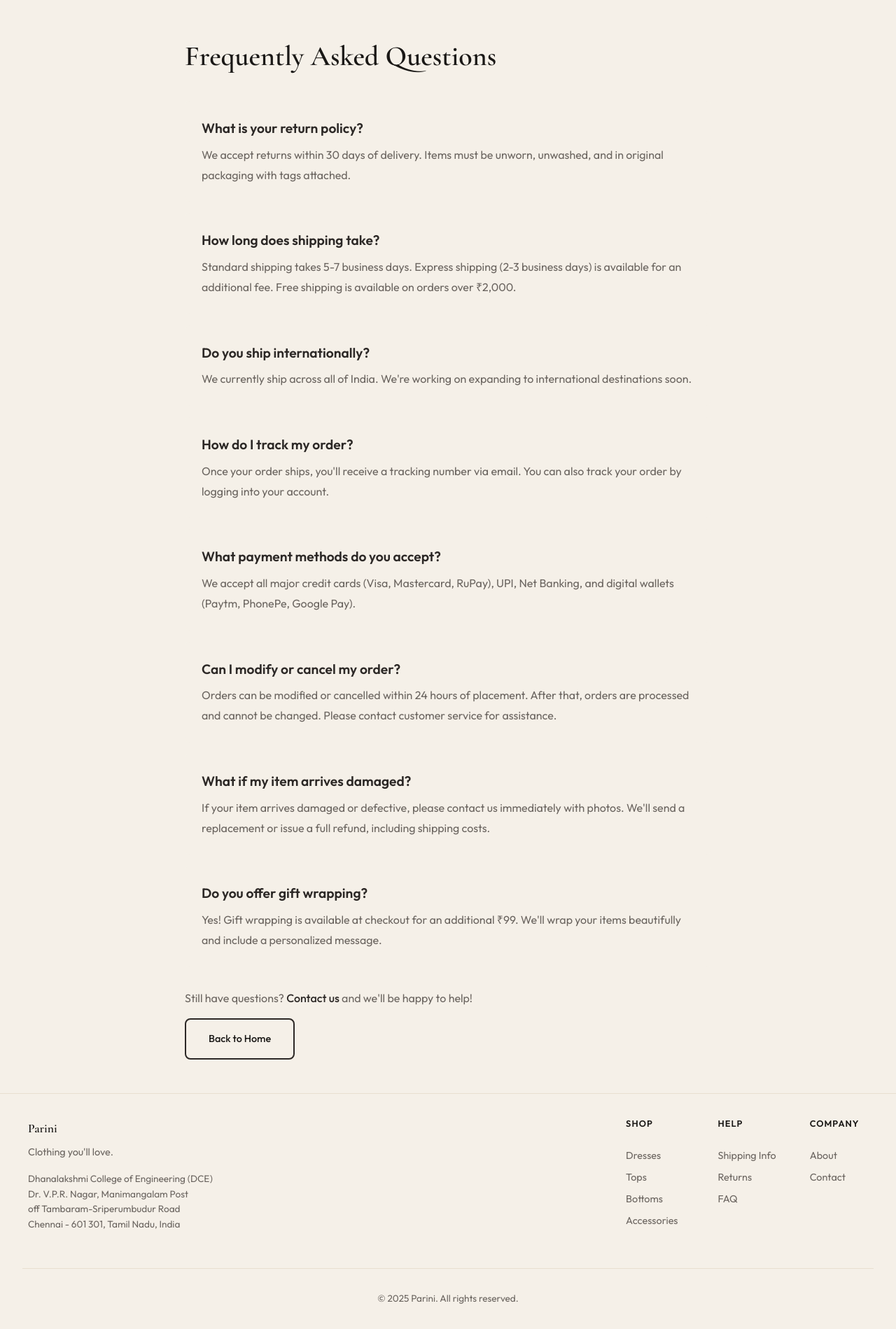
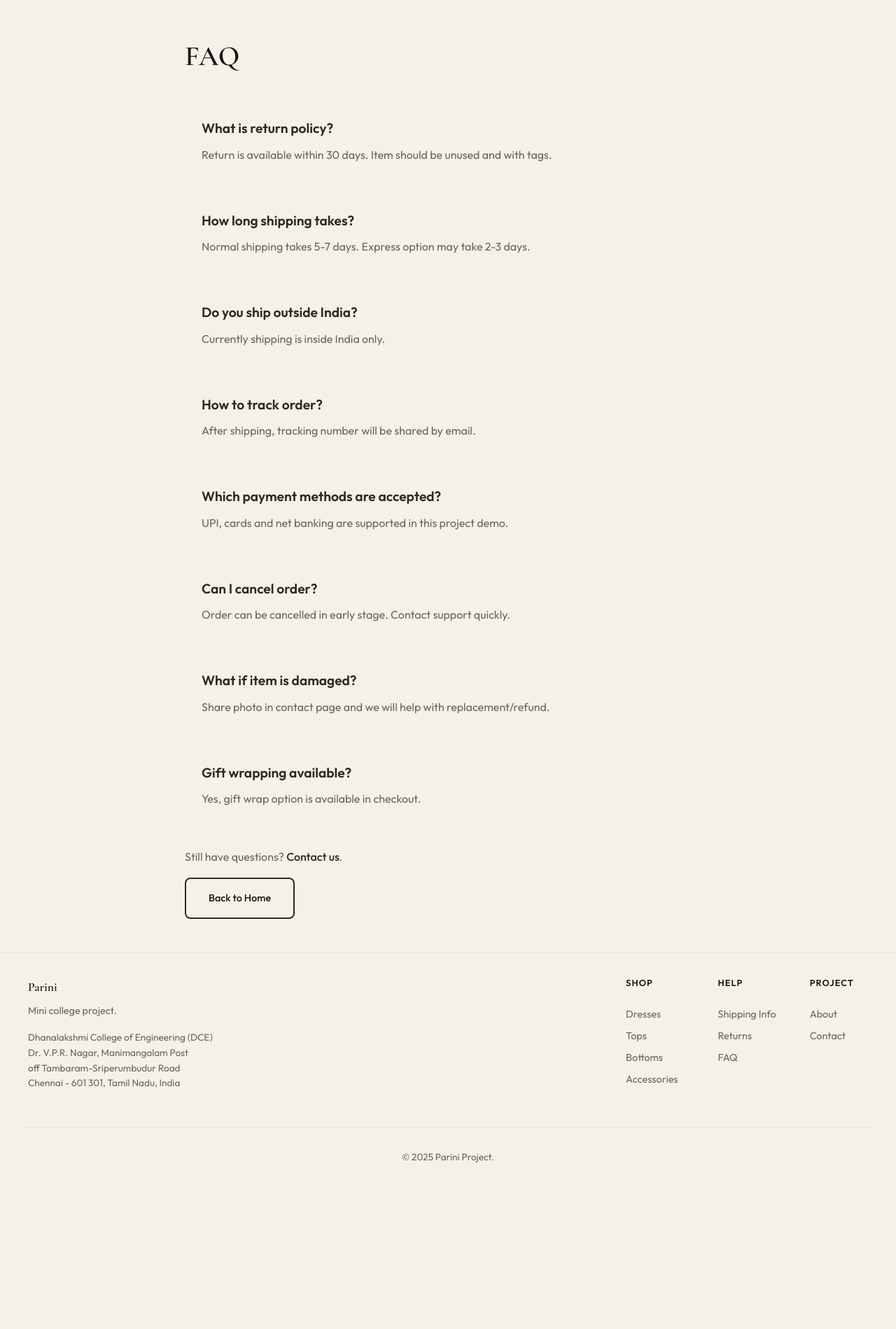
Before and after one commit to Naresh-Kumar-K/pariniPoject, a Flask app: template garment-shop/templates/faq.html in a window 1280 px wide. Shown: the part 89-1988 px from the top of the page at 70% size. After the commit the page ends 1750 px from the top, so only its background shows below. Run offline with Flask 3, Linux system fonts and the light colour scheme; the template is opened without the code that fills it, so the values that code supplies are empty.

Commit message:
Refactor garment shop application to improve code readability and maintainability. Simplified function definitions, enhanced comments for clarity, and updated template titles and text for consistency. Adjusted product and cart handling logic for better performance and user experience.

```diff
--- a/garment-shop/app.py
+++ b/garment-shop/app.py
@@ -1,12 +1,13 @@
 """
-Parini — Clothing Shop
-Flask-based e-commerce platform for clothing and accessories.
+Parini clothing shop
+Simple Flask mini project (college)
 """
 import os
 import random
 from flask import Flask, render_template, request, redirect, url_for, session, flash, Response, abort
 
 app = Flask(__name__)
+# using env key if available, else default for local testing
 app.secret_key = os.environ.get("SECRET_KEY", "dev-secret-change-in-production")
 
 PRODUCTS = [
@@ -44,7 +45,7 @@ def get_product(pid):
     return None
 
 
-def get_product_by_image_id(image_id: str):
+def get_product_by_image_id(image_id):
     for p in PRODUCTS:
         if p.get("image") == image_id:
             return p
@@ -90,11 +91,17 @@ def get_cart():
 
 
 def get_cart_total():
-    return sum(item["price"] * item["quantity"] for item in get_cart())
+    total = 0
+    for item in get_cart():
+        total += item["price"] * item["quantity"]
+    return total
 
 
 def get_cart_count():
-    return sum(item["quantity"] for item in get_cart())
+    count = 0
+    for item in get_cart():
+        count += item["quantity"]
+    return count
 
 
 def get_wishlist():
@@ -110,7 +117,7 @@ def inject_cart_count():
     return {"cart_count": get_cart_count()}
 
 
-def _svg_escape(text: str) -> str:
+def _svg_escape(text):
     return (
         (text or "")
         .replace("&", "&amp;")
@@ -121,8 +128,8 @@ def _svg_escape(text: str) -> str:
     )
 
 
-def _accent_from_id(image_id: str) -> str:
-    # Deterministic color from the image id.
+def _accent_from_id(image_id):
+    # generate a repeatable color from image id
     h = 0
     for ch in (image_id or ""):
         h = (h * 31 + ord(ch)) & 0xFFFFFFFF
@@ -130,9 +137,8 @@ def _accent_from_id(image_id: str) -> str:
     return f"hsl({hue} 45% 52%)"
 
 
-def _icon_path_for_category(category: str) -> str:
-    # Simple icon silhouettes (very lightweight, looks good in cards).
-    # Paths are designed for a 400x520 viewBox.
+def _icon_path_for_category(category):
+    # category icons for svg card
     if category == "dresses":
         # Dress silhouette
         return (
@@ -244,7 +250,7 @@ def product_image(image_id):
 
 @app.route("/")
 def index():
-    # Check if user is registered, redirect to signup if not
+    # redirect to signup if user not registered yet
     if not session.get("user_registered"):
         return redirect(url_for("signup"))
 
@@ -252,17 +258,17 @@ def index():
     min_price = request.args.get("minPrice", type=lambda x: int(x) if x else None)
     max_price = request.args.get("maxPrice", type=lambda x: int(x) if x else None)
     search = request.args.get("search", "").strip()
-    show_search_modal = bool(search)  # Show modal if there's a search query
+    show_search_modal = bool(search)
 
-    # For the main page, don't filter by search - show all products
+    # main products section (search shown in modal separately)
     products = get_filtered_products(category, min_price, max_price, "")
     featured = PRODUCTS[:8]
 
-    # Get random dresses for hero section (3 items)
+    # random 3 dresses for hero
     dresses = [p for p in PRODUCTS if p["category"] == "dresses"]
     random_dresses = random.sample(dresses, min(len(dresses), 3))  # Show 3 random dresses
 
-    # Get search results separately for the modal
+    # search results for modal
     search_results = []
     if search:
         search_results = get_filtered_products("all", None, None, search)
@@ -348,7 +354,7 @@ def cart_page():
 @app.route("/cart/update", methods=["POST"])
 def update_cart():
     index = request.form.get("index", type=int)
-    action = request.form.get("action")  # "plus", "minus", "remove"
+    action = request.form.get("action")  # plus / minus / remove
     cart = list(get_cart())
     if 0 <= index < len(cart):
         if action == "remove":
@@ -378,7 +384,7 @@ def wishlist_toggle():
 
 @app.route("/checkout", methods=["GET", "POST"])
 def checkout():
-    # Check if user is registered
+    # allow checkout only for signed up user
     if not session.get("user_registered"):
         flash("Please sign up to proceed with checkout.")
         return redirect(url_for("signup"))
@@ -421,12 +427,12 @@ def signup():
         city = request.form.get("city", "").strip()
         zip_code = request.form.get("zip_code", "").strip()
 
-        # Validate required fields
+        # required fields check
         if not all([name, email, password]):
             flash("Please fill in all required fields (Name, Email, Password).")
             return render_template("signup.html")
 
-        # Store user data in session
+        # store basic user data in session (no database in this mini project)
         session["user_registered"] = True
         session["user_data"] = {
             "name": name,
@@ -445,17 +451,19 @@ def signup():
 
 @app.route("/category/<category_name>")
 def category_page(category_name):
-    # Check if user is registered, redirect to signup if not
+    # allow only signed up users
     if not session.get("user_registered"):
         return redirect(url_for("signup"))
 
-    # Validate category
-    category_map = {c["id"]: c["label"] for c in CATEGORIES}
+    # map category id -> label
+    category_map = {}
+    for c in CATEGORIES:
+        category_map[c["id"]] = c["label"]
     if category_name not in category_map:
         flash("Category not found.")
         return redirect(url_for("index"))
 
-    # Get products for this category
+    # fetch products for selected category
     products = get_filtered_products(category_name, None, None, "")
     category_label = category_map[category_name]
 
--- a/garment-shop/templates/base.html
+++ b/garment-shop/templates/base.html
@@ -3,7 +3,7 @@
 <head>
   <meta charset="UTF-8">
   <meta name="viewport" content="width=device-width, initial-scale=1.0">
-  <title>{% block title %}Parini{% endblock %}</title>
+  <title>{% block title %}Parini Project{% endblock %}</title>
   <link rel="preconnect" href="https://fonts.googleapis.com">
   <link rel="preconnect" href="https://fonts.gstatic.com" crossorigin>
   <link href="https://fonts.googleapis.com/css2?family=Cormorant+Garamond:ital,wght@0,400;0,600;1,400&family=Outfit:wght@300;400;500;600&display=swap" rel="stylesheet">
@@ -36,7 +36,7 @@
           &#128722;
           <span class="cart-count {% if cart_count and cart_count > 0 %}has-items{% endif %}">{{ cart_count or 0 }}</span>
         </a>
-        <a href="{{ url_for('login') }}" class="icon-btn" aria-label="Account" style="text-decoration:none;color:inherit;">{% if session.get('user_registered') %}Account{% else %}Sign Up{% endif %}</a>
+        <a href="{{ url_for('login') }}" class="icon-btn" aria-label="Account" style="text-decoration:none;color:inherit;">{% if session.get('user_registered') %}My Account{% else %}Sign Up{% endif %}</a>
       </div>
     </div>
   </header>
@@ -61,7 +61,7 @@
     <div class="footer-inner">
       <div class="footer-brand">
         <p class="footer-logo">Parini</p>
-        <p class="footer-tagline">Clothing you'll love.</p>
+        <p class="footer-tagline">Mini college project.</p>
         <p style="font-size:0.85rem;color:var(--color-muted);margin-top:1rem;line-height:1.6;">
           Dhanalakshmi College of Engineering (DCE)<br>
           Dr. V.P.R. Nagar, Manimangalam Post<br>
@@ -84,14 +84,14 @@
           <a href="{{ url_for('faq_page') }}">FAQ</a>
         </div>
         <div class="footer-col">
-          <h4>Company</h4>
+          <h4>Project</h4>
           <a href="{{ url_for('about_page') }}">About</a>
           <a href="{{ url_for('contact_page') }}">Contact</a>
         </div>
       </div>
     </div>
     <div class="footer-bottom">
-      <p class="footer-copy">&copy; 2025 Parini. All rights reserved.</p>
+      <p class="footer-copy">&copy; 2025 Parini Project.</p>
     </div>
   </footer>
   {% endif %}
--- a/garment-shop/templates/cart.html
+++ b/garment-shop/templates/cart.html
@@ -1,8 +1,8 @@
 {% extends "base.html" %}
-{% block title %}Your Cart — Parini{% endblock %}
+{% block title %}Cart - Parini{% endblock %}
 {% block main %}
 <div class="cart-page" style="max-width:900px;margin:0 auto;padding:2rem 1.5rem;">
-  <h1 class="section-title" style="text-align:left;margin-bottom:1.5rem;">Your Cart</h1>
+  <h1 class="section-title" style="text-align:left;margin-bottom:1.5rem;">Cart</h1>
   {% if cart %}
   <div class="cart-items" style="margin-bottom:2rem;">
     {% for item in cart %}
@@ -25,7 +25,7 @@
   </div>
   <div style="padding:1rem 0;border-top:1px solid var(--color-sand);">
     <p style="font-size:1.1rem;margin-bottom:1rem;">Subtotal: <strong>₹{{ "{:,}".format(total) }}</strong></p>
-    <a href="{{ url_for('checkout') }}" class="btn btn-primary">Proceed to Checkout</a>
+    <a href="{{ url_for('checkout') }}" class="btn btn-primary">Checkout</a>
   </div>
   {% else %}
   <p class="cart-empty" style="padding:2rem;text-align:center;color:var(--color-muted);">Your cart is empty.</p>
--- a/garment-shop/templates/faq.html
+++ b/garment-shop/templates/faq.html
@@ -1,53 +1,53 @@
 {% extends "base.html" %}
-{% block title %}FAQ — Parini{% endblock %}
+{% block title %}FAQ - Parini{% endblock %}
 {% block main %}
 <div style="max-width:800px;margin:0 auto;padding:3rem 1.5rem;">
-  <h1 style="font-family:var(--font-display);font-size:2.5rem;margin-bottom:1rem;">Frequently Asked Questions</h1>
+  <h1 style="font-family:var(--font-display);font-size:2.5rem;margin-bottom:1rem;">FAQ</h1>
 
   <div style="margin-top:2rem;">
     <div style="background:var(--color-cream);padding:1.5rem;border-radius:var(--radius);margin-bottom:1rem;">
-      <h3 style="font-size:1.2rem;margin-bottom:0.5rem;color:var(--color-charcoal);">What is your return policy?</h3>
-      <p style="color:var(--color-muted);line-height:1.8;">We accept returns within 30 days of delivery. Items must be unworn, unwashed, and in original packaging with tags attached.</p>
+      <h3 style="font-size:1.2rem;margin-bottom:0.5rem;color:var(--color-charcoal);">What is return policy?</h3>
+      <p style="color:var(--color-muted);line-height:1.8;">Return is available within 30 days. Item should be unused and with tags.</p>
     </div>
 
     <div style="background:var(--color-cream);padding:1.5rem;border-radius:var(--radius);margin-bottom:1rem;">
-      <h3 style="font-size:1.2rem;margin-bottom:0.5rem;color:var(--color-charcoal);">How long does shipping take?</h3>
-      <p style="color:var(--color-muted);line-height:1.8;">Standard shipping takes 5-7 business days. Express shipping (2-3 business days) is available for an additional fee. Free shipping is available on orders over ₹2,000.</p>
+      <h3 style="font-size:1.2rem;margin-bottom:0.5rem;color:var(--color-charcoal);">How long shipping takes?</h3>
+      <p style="color:var(--color-muted);line-height:1.8;">Normal shipping takes 5-7 days. Express option may take 2-3 days.</p>
     </div>
 
     <div style="background:var(--color-cream);padding:1.5rem;border-radius:var(--radius);margin-bottom:1rem;">
-      <h3 style="font-size:1.2rem;margin-bottom:0.5rem;color:var(--color-charcoal);">Do you ship internationally?</h3>
-      <p style="color:var(--color-muted);line-height:1.8;">We currently ship across all of India. We're working on expanding to international destinations soon.</p>
+      <h3 style="font-size:1.2rem;margin-bottom:0.5rem;color:var(--color-charcoal);">Do you ship outside India?</h3>
+      <p style="color:var(--color-muted);line-height:1.8;">Currently shipping is inside India only.</p>
     </div>
 
     <div style="background:var(--color-cream);padding:1.5rem;border-radius:var(--radius);margin-bottom:1rem;">
-      <h3 style="font-size:1.2rem;margin-bottom:0.5rem;color:var(--color-charcoal);">How do I track my order?</h3>
-      <p style="color:var(--color-muted);line-height:1.8;">Once your order ships, you'll receive a tracking number via email. You can also track your order by logging into your account.</p>
+      <h3 style="font-size:1.2rem;margin-bottom:0.5rem;color:var(--color-charcoal);">How to track order?</h3>
+      <p style="color:var(--color-muted);line-height:1.8;">After shipping, tracking number will be shared by email.</p>
     </div>
 
     <div style="background:var(--color-cream);padding:1.5rem;border-radius:var(--radius);margin-bottom:1rem;">
-      <h3 style="font-size:1.2rem;margin-bottom:0.5rem;color:var(--color-charcoal);">What payment methods do you accept?</h3>
-      <p style="color:var(--color-muted);line-height:1.8;">We accept all major credit cards (Visa, Mastercard, RuPay), UPI, Net Banking, and digital wallets (Paytm, PhonePe, Google Pay).</p>
+      <h3 style="font-size:1.2rem;margin-bottom:0.5rem;color:var(--color-charcoal);">Which payment methods are accepted?</h3>
+      <p style="color:var(--color-muted);line-height:1.8;">UPI, cards and net banking are supported in this project demo.</p>
     </div>
 
     <div style="background:var(--color-cream);padding:1.5rem;border-radius:var(--radius);margin-bottom:1rem;">
-      <h3 style="font-size:1.2rem;margin-bottom:0.5rem;color:var(--color-charcoal);">Can I modify or cancel my order?</h3>
-      <p style="color:var(--color-muted);line-height:1.8;">Orders can be modified or cancelled within 24 hours of placement. After that, orders are processed and cannot be changed. Please contact customer service for assistance.</p>
+      <h3 style="font-size:1.2rem;margin-bottom:0.5rem;color:var(--color-charcoal);">Can I cancel order?</h3>
+      <p style="color:var(--color-muted);line-height:1.8;">Order can be cancelled in early stage. Contact support quickly.</p>
     </div>
 
     <div style="background:var(--color-cream);padding:1.5rem;border-radius:var(--radius);margin-bottom:1rem;">
-      <h3 style="font-size:1.2rem;margin-bottom:0.5rem;color:var(--color-charcoal);">What if my item arrives damaged?</h3>
-      <p style="color:var(--color-muted);line-height:1.8;">If your item arrives damaged or defective, please contact us immediately with photos. We'll send a replacement or issue a full refund, including shipping costs.</p>
+      <h3 style="font-size:1.2rem;margin-bottom:0.5rem;color:var(--color-charcoal);">What if item is damaged?</h3>
+      <p style="color:var(--color-muted);line-height:1.8;">Share photo in contact page and we will help with replacement/refund.</p>
     </div>
 
     <div style="background:var(--color-cream);padding:1.5rem;border-radius:var(--radius);margin-bottom:1rem;">
-      <h3 style="font-size:1.2rem;margin-bottom:0.5rem;color:var(--color-charcoal);">Do you offer gift wrapping?</h3>
-      <p style="color:var(--color-muted);line-height:1.8;">Yes! Gift wrapping is available at checkout for an additional ₹99. We'll wrap your items beautifully and include a personalized message.</p>
+      <h3 style="font-size:1.2rem;margin-bottom:0.5rem;color:var(--color-charcoal);">Gift wrapping available?</h3>
+      <p style="color:var(--color-muted);line-height:1.8;">Yes, gift wrap option is available in checkout.</p>
     </div>
   </div>
 
   <div style="margin-top:2rem;">
-    <p style="color:var(--color-muted);margin-bottom:1rem;">Still have questions? <a href="{{ url_for('contact_page') }}" style="color:var(--color-charcoal);font-weight:500;">Contact us</a> and we'll be happy to help!</p>
+    <p style="color:var(--color-muted);margin-bottom:1rem;">Still have questions? <a href="{{ url_for('contact_page') }}" style="color:var(--color-charcoal);font-weight:500;">Contact us</a>.</p>
     <a href="{{ url_for('index') }}" class="btn btn-outline">Back to Home</a>
   </div>
 </div>
--- a/garment-shop/templates/login.html
+++ b/garment-shop/templates/login.html
@@ -1,12 +1,12 @@
 {% extends "base.html" %}
-{% block title %}Account — Parini{% endblock %}
+{% block title %}Account - Parini{% endblock %}
 {% block main %}
 <div style="max-width:500px;margin:2rem auto;padding:2rem;">
   <h2 style="font-family:var(--font-display);font-size:1.5rem;margin-bottom:1.5rem;">Account</h2>
 
   {% if user_data %}
   <div style="background:var(--color-cream);border:2px solid var(--color-sand);border-radius:var(--radius);padding:1.5rem;margin-bottom:2rem;">
-    <h3 style="font-size:1.1rem;margin-bottom:1rem;color:var(--color-charcoal);">Your Information</h3>
+    <h3 style="font-size:1.1rem;margin-bottom:1rem;color:var(--color-charcoal);">User Info</h3>
     <div style="display:flex;flex-direction:column;gap:0.75rem;font-size:0.95rem;">
       <div><strong>Name:</strong> {{ user_data.name }}</div>
       <div><strong>Email:</strong> {{ user_data.email }}</div>
--- a/garment-shop/templates/product.html
+++ b/garment-shop/templates/product.html
@@ -1,5 +1,5 @@
 {% extends "base.html" %}
-{% block title %}{{ product.name }} — Parini{% endblock %}
+{% block title %}{{ product.name }} - Parini{% endblock %}
 {% block main %}
 <div class="product-detail-page" style="max-width:1200px;margin:0 auto;padding:2rem 1.5rem;">
   <p style="margin-bottom:1rem;"><a href="{{ url_for('index') }}#shop" style="color:var(--color-muted);">&larr; Back to Shop</a></p>
@@ -9,7 +9,7 @@
       <span class="product-category">{{ product.category }}</span>
       <h1 class="product-detail-name" style="font-family:var(--font-display);font-size:1.5rem;font-weight:600;margin-bottom:0.5rem;">{{ product.name }}</h1>
       <p class="product-detail-price" style="font-size:1.25rem;font-weight:600;margin-bottom:1rem;">₹{{ "{:,}".format(product.price) }}</p>
-      <p class="product-detail-desc" style="font-size:0.9rem;color:var(--color-muted);margin-bottom:1.5rem;">Quality clothing, great fit. Free shipping on orders over ₹2,000.</p>
+      <p class="product-detail-desc" style="font-size:0.9rem;color:var(--color-muted);margin-bottom:1.5rem;">Basic product details page for this project demo.</p>
 
       <form action="{{ url_for('add_to_cart') }}" method="post" style="margin-bottom:1rem;">
         <input type="hidden" name="product_id" value="{{ product.id }}">
@@ -36,7 +36,7 @@
       <form action="{{ url_for('wishlist_toggle') }}" method="post" style="display:inline-block;">
         <input type="hidden" name="product_id" value="{{ product.id }}">
         <input type="hidden" name="next" value="{{ url_for('product_detail', pid=product.id) }}">
-        <button type="submit" class="btn btn-outline" style="background:var(--color-sand);border:none;">{{ '♥ Remove from Wishlist' if in_wishlist else '♥ Add to Wishlist' }}</button>
+        <button type="submit" class="btn btn-outline" style="background:var(--color-sand);border:none;">{{ 'Remove Wishlist' if in_wishlist else 'Add Wishlist' }}</button>
       </form>
     </div>
   </div>
```
Also changed, not shown: garment-shop/templates/about.html (+15 -15 lines), garment-shop/templates/category.html (+5 -5 lines), garment-shop/templates/checkout.html (+5 -5 lines), garment-shop/templates/contact.html (+7 -7 lines), garment-shop/templates/index.html (+16 -16 lines), garment-shop/templates/returns.html (+14 -14 lines), garment-shop/templates/shipping.html (+10 -10 lines), garment-shop/templates/signup.html (+6 -6 lines), garment-shop/templates/store-locator.html (+14 -15 lines), garment-shop/README.md.
